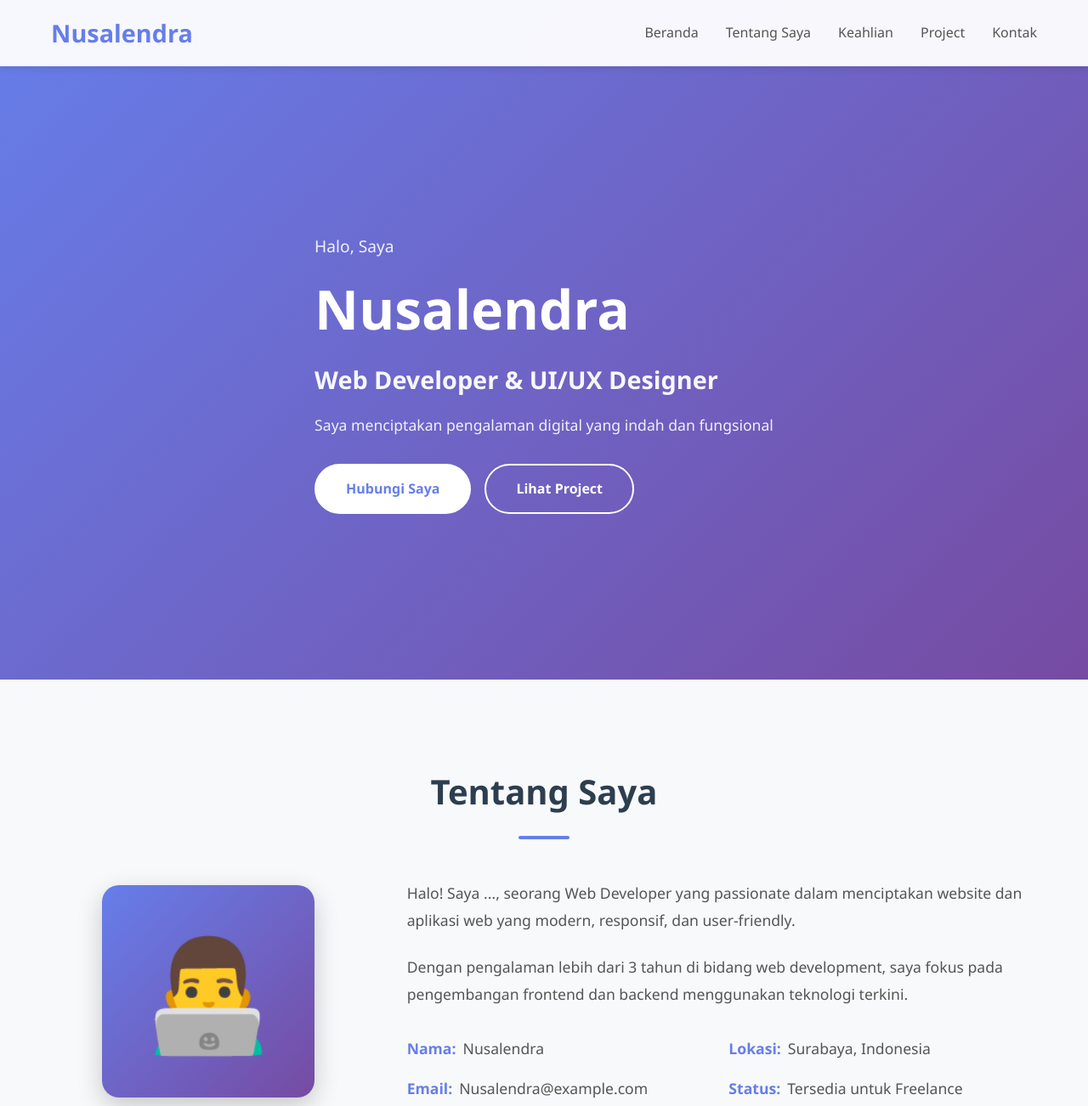
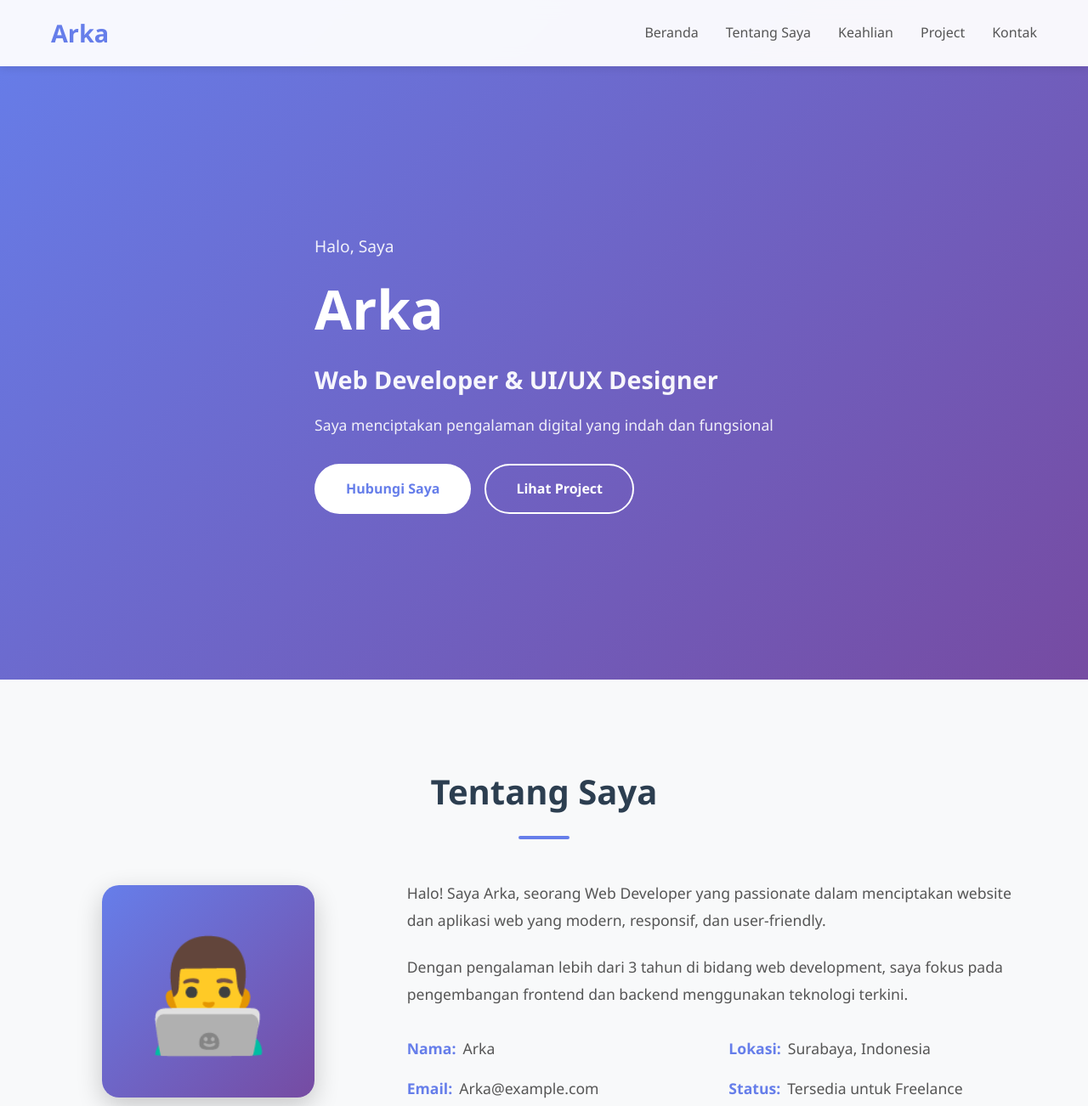
Before and after one commit to nusalendra/my-portfolio, a plain HTML site: page index.html in a window 1280 px wide. Shown: the top 1302 px of the page at 85% size. Drawn offline with Linux system fonts and the light colour scheme; no server answers.

Commit message:
[IMPROVE] Changes name Arka

```diff
--- a/index.html
+++ b/index.html
@@ -3,14 +3,14 @@
 <head>
     <meta charset="UTF-8">
     <meta name="viewport" content="width=device-width, initial-scale=1.0">
-    <title>Nusalendra - Web Developer</title>
+    <title>Arka - Web Developer</title>
     <link rel="stylesheet" href="style.css">
 </head>
 <body>
     <!-- Navigation -->
     <nav class="navbar">
         <div class="container">
-            <div class="logo">Nusalendra</div>
+            <div class="logo">Arka</div>
             <ul class="nav-menu">
                 <li><a href="#home" class="nav-link">Beranda</a></li>
                 <li><a href="#about" class="nav-link">Tentang Saya</a></li>
@@ -32,7 +32,7 @@
             <div class="hero-content">
                 <div class="hero-text">
                     <span class="hero-greeting">Halo, Saya</span>
-                    <h1 class="hero-title">Nusalendra</h1>
+                    <h1 class="hero-title">Arka</h1>
                     <p class="hero-subtitle">Web Developer & UI/UX Designer</p>
                     <p class="hero-description">Saya menciptakan pengalaman digital yang indah dan fungsional</p>
                     <div class="hero-buttons">
@@ -55,12 +55,12 @@
                     </div>
                 </div>
                 <div class="about-text">
-                    <p>Halo! Saya ..., seorang Web Developer yang passionate dalam menciptakan website dan aplikasi web yang modern, responsif, dan user-friendly.</p>
+                    <p>Halo! Saya Arka, seorang Web Developer yang passionate dalam menciptakan website dan aplikasi web yang modern, responsif, dan user-friendly.</p>
                     <p>Dengan pengalaman lebih dari 3 tahun di bidang web development, saya fokus pada pengembangan frontend dan backend menggunakan teknologi terkini.</p>
                     <div class="about-info">
                         <div class="info-item">
                             <span class="info-label">Nama:</span>
-                            <span class="info-value">Nusalendra</span>
+                            <span class="info-value">Arka</span>
                         </div>
                         <div class="info-item">
                             <span class="info-label">Lokasi:</span>
@@ -68,7 +68,7 @@
                         </div>
                         <div class="info-item">
                             <span class="info-label">Email:</span>
-                            <span class="info-value">Nusalendra@example.com</span>
+                            <span class="info-value">Arka@example.com</span>
                         </div>
                         <div class="info-item">
                             <span class="info-label">Status:</span>
@@ -168,7 +168,7 @@
                     <div class="contact-item-alt">
                         <div class="contact-icon">📧</div>
                         <h3>Email</h3>
-                        <p>Nusalendra@example.com</p>
+                        <p>Arka@example.com</p>
                     </div>
                     <div class="contact-item-alt">
                         <div class="contact-icon">📱</div>
@@ -203,7 +203,7 @@
     <!-- Footer -->
     <footer class="footer">
         <div class="container">
-            <p>&copy; 2024 Nusalendra All Rights Reserved.</p>
+            <p>&copy; 2024 Arka All Rights Reserved.</p>
         </div>
     </footer>
 
@@ -227,11 +227,11 @@
                 </div>
                 <div class="form-group">
                     <label>Link Demo (opsional)</label>
-                    <input type="url" name="demo_link" placeholder="https://Nusalendra">
+                    <input type="url" name="demo_link" placeholder="https://Arka">
                 </div>
                 <div class="form-group">
                     <label>Link Source Code (opsional)</label>
-                    <input type="url" name="source_link" placeholder="https://github.com/Nusalendra">
+                    <input type="url" name="source_link" placeholder="https://github.com/Arka">
                 </div>
                 <button type="submit" class="btn-submit">Simpan Project</button>
             </form>
```
